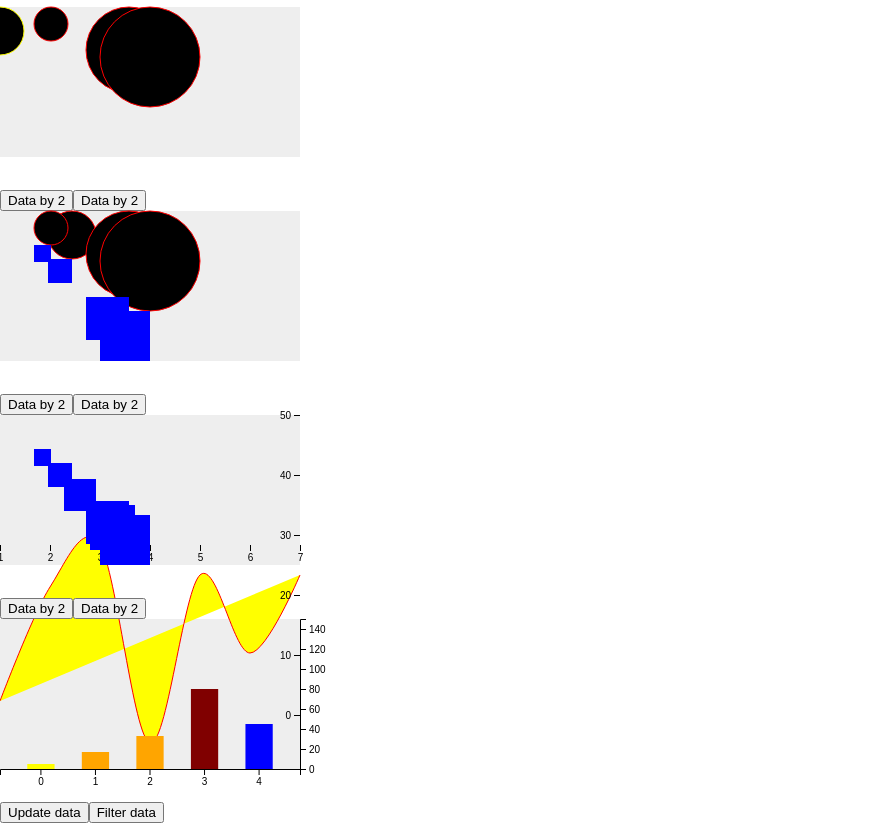
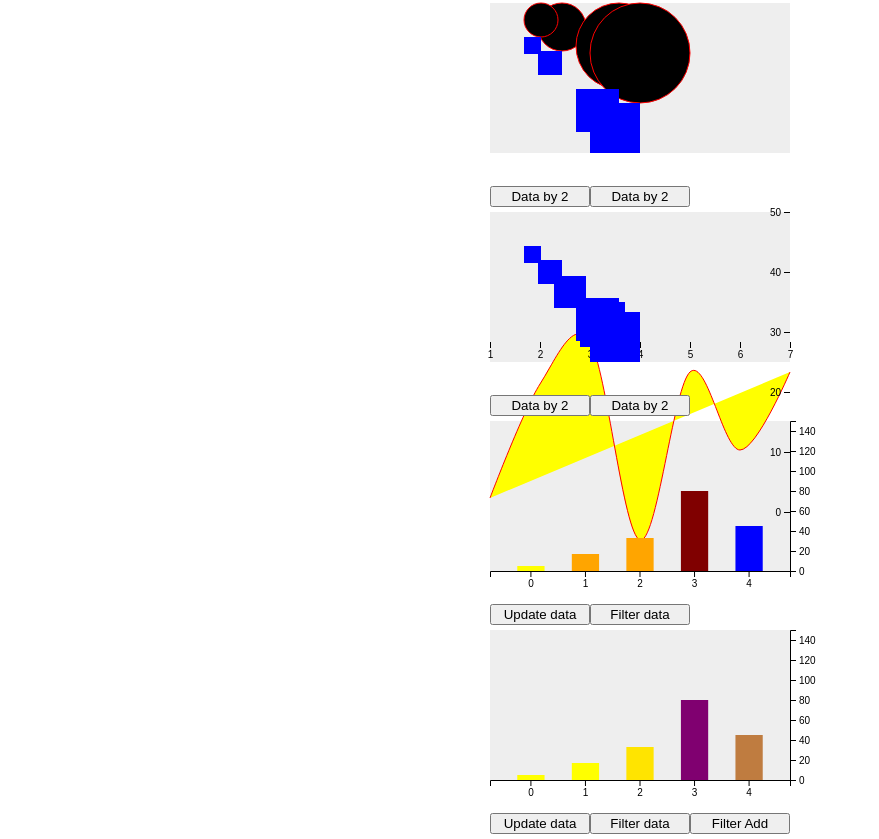
Before and after one commit to Surfsol/React-D3, a React (Create React App) app: page / in a window 1280 px wide. Shown: the part 175-1014 px from the top of the page, without its empty margins (0-879 px from the left). Built offline with nearby package versions, Linux system fonts and the light colour scheme.

Commit message:
add BarChartAdd

```diff
--- a/src/App.js
+++ b/src/App.js
@@ -5,6 +5,7 @@ import D3Rect from './Components/d3Rect'
 import D3Line from './Components/D3Line'
 import Practice from './Components/javascript'
 import BarChart from './Components/AnimatedBarChart'
+import BarChartAdd from './Components/BarChartAdd'
 
 import './App.css';
 
@@ -25,6 +26,7 @@ function App() {
    <D3Line/>
    <Practice/>
    <BarChart/>
+   <BarChartAdd/>
    </div>
    </>
   );
--- /dev/null
+++ b/src/Components/BarChartAdd.js
@@ -0,0 +1,94 @@
+import React, { useRef, useEffect, useState } from "react";
+import {
+  select,
+  axisBottom,
+  axisRight,
+  scaleBand,
+  scaleLinear,
+  schemeRdBu,
+  scaleSqrt,
+  scaleOrdinal,
+  scaleThreshold,
+} from "d3";
+import "../assets/Animated.scss";
+
+function BarChart() {
+  const [data, setData] = useState([5, 17, 33, 80, 45]);
+  const svgRef = useRef();
+
+  useEffect(() => {
+    console.log(`data`, data);
+    const svg = select(svgRef.current);
+    const xScale = scaleBand()
+      //.domain([0, 1, 2, 3, 4]) same as alternative below
+      .domain(data.map((value, index) => index))
+      .range([0, 300])
+      //separation between bars
+      .padding(0.5);
+
+    const yScale = scaleLinear().domain([0, 150]).range([150, 0]);
+
+    //option 3
+    const colorScale = scaleLinear()
+      .domain([30, 40, 60, 70, 150])
+      .range(["yellow", "orange", "blue", "purple", "maroon"])
+      //to make values lower than 40 a solid color
+      .clamp(true);
+
+    const xAxis = axisBottom(xScale).ticks(data.length);
+
+    svg.select(".x-axis").style("transform", "translateY(150px)").call(xAxis);
+
+    const yAxis = axisRight(yScale);
+    svg.select(".y-axis").style("transform", "translateX(300px)").call(yAxis);
+    //make sure .attr are in correct order
+    svg
+      .selectAll(".bar")
+      .data(data)
+      .join("rect")
+      .attr("class", "bar")
+      //flip the bars
+      .style("transform", "scale(1, -1)")
+      .attr("x", (value, index) => xScale(index))
+      .attr("y", -150)
+      .attr("width", xScale.bandwidth())
+      .on("mouseenter", (value, index) => {
+        svg
+          .selectAll(".toolTip")
+          .data([value])
+          .join((enter) => enter.append("text").attr("y", yScale(value) - 4))
+          .attr("class", "toolTip")
+          .text(value)
+          .attr("x", xScale(index) + xScale.bandwidth() / 2)
+          .attr("y", yScale(value) - 8)
+          .attr("text-anchor", "middle")
+          .transition()
+          .attr("opacity", 1);
+      })
+      .on("mouseleave", () => {
+        svg.select(".toolTip").remove();
+      })
+      .transition()
+      .attr("fill", colorScale)
+      .attr("height", (value) => 150 - yScale(value));
+  }, [data]);
+
+  return (
+    <React.Fragment>
+      <svg ref={svgRef}>
+        <g className="x-axis" />
+        <g className="y-axis" />
+      </svg>
+      <button onClick={() => setData(data.map((value) => value + 5))}>
+        Update data
+      </button>
+      <button onClick={() => setData(data.filter((value) => value < 35))}>
+        Filter data
+      </button>
+      <button onClick={() => setData([...data, Math.round(Math.random() * 100)])}>
+        Filter Add
+      </button>
+    </React.Fragment>
+  );
+}
+export default BarChart;
--- a/src/assets/Animated.scss
+++ b/src/assets/Animated.scss
@@ -4,3 +4,16 @@ svg {
     margin-bottom: 2rem;
     display: block;
   }
+
+  #root {
+    display: flex;
+    flex-direction: column;
+    align-items: center;
+    justify-content: center;
+    height: 100vh;
+  }
+
+  button {
+    margin-bottom: 5px;
+    width: 100px;
+  }
```
